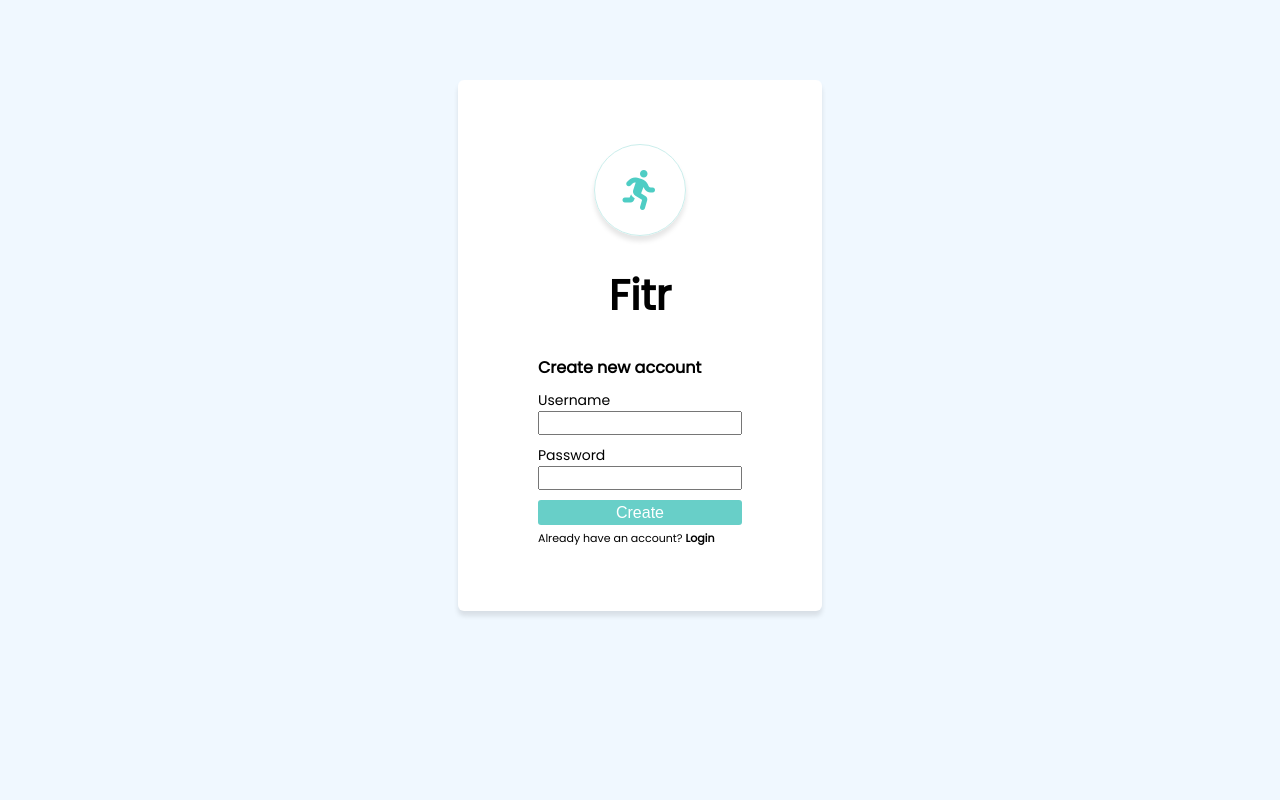
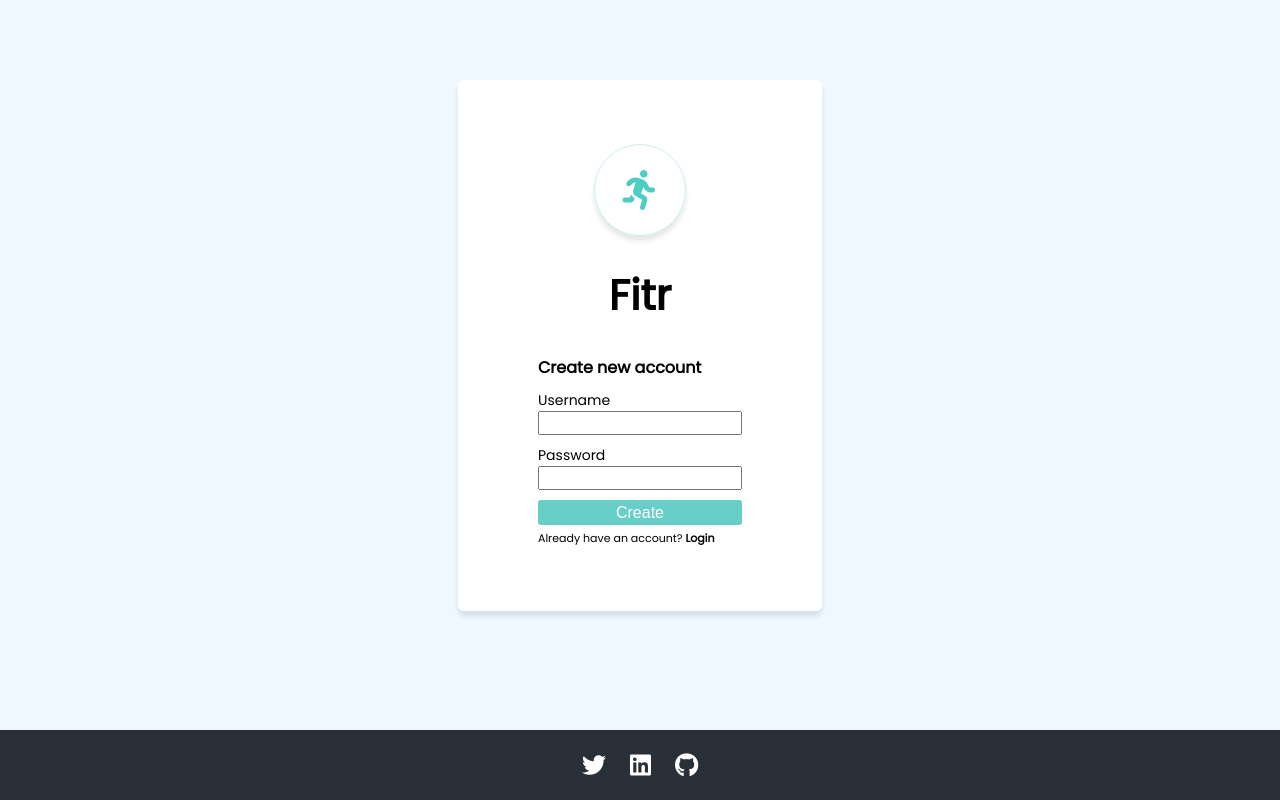
Before and after one commit to AlexImre/Fitness-App, a React (Create React App) app in the folder Client/: page /Register in a window 1280 px wide. Built offline with nearby package versions, Linux system fonts and the light colour scheme.

Commit message:
add Footer component to login and register pages

```diff
--- a/Client/src/Pages/Login.css
+++ b/Client/src/Pages/Login.css
@@ -1,8 +1,14 @@
+.LoginMasterContainer {
+    height: 100vh;
+    display: flex;
+    flex-direction: column;
+    justify-content: space-between;
+    background-color: aliceblue;
+}
+
 .LoginContainer {
     display: flex;
     justify-content: center;
-    height: 100vh;
-    background-color: aliceblue;
     font-family: 'poppins';
 }
 
--- a/Client/src/Pages/Login.js
+++ b/Client/src/Pages/Login.js
@@ -1,9 +1,11 @@
 import React from 'react';
 import './Login.css';
 import { Link } from 'react-router-dom';
+import { Footer } from '../Components/Footer/Footer';
 
 export const Login = () => {
     return (
+        <div className='LoginMasterContainer'>
         <div className='LoginContainer'>
             <form method="post" action="register">
                 <div className='LoginWrapper'>
@@ -23,5 +25,7 @@
                 </div>
             </form>
         </div>
+        <Footer />
+        </div>
     )
 }
--- a/Client/src/Pages/Register.js
+++ b/Client/src/Pages/Register.js
@@ -1,5 +1,6 @@
 import React, { useState } from 'react';
 import { Link } from 'react-router-dom';
+import { Footer } from '../Components/Footer/Footer';
 
 export const Register = () => {
     // https://jasonwatmore.com/post/2020/02/01/react-fetch-http-post-request-examples
@@ -16,6 +17,7 @@
     }
 
     return (
+        <div className='LoginMasterContainer'>
         <div className='LoginContainer'>
             <form method="post" action="register">
                 <div className='LoginWrapper'>
@@ -35,5 +37,7 @@
                 </div>
             </form>
         </div>
+        <Footer />
+        </div>
     )
 }
```
